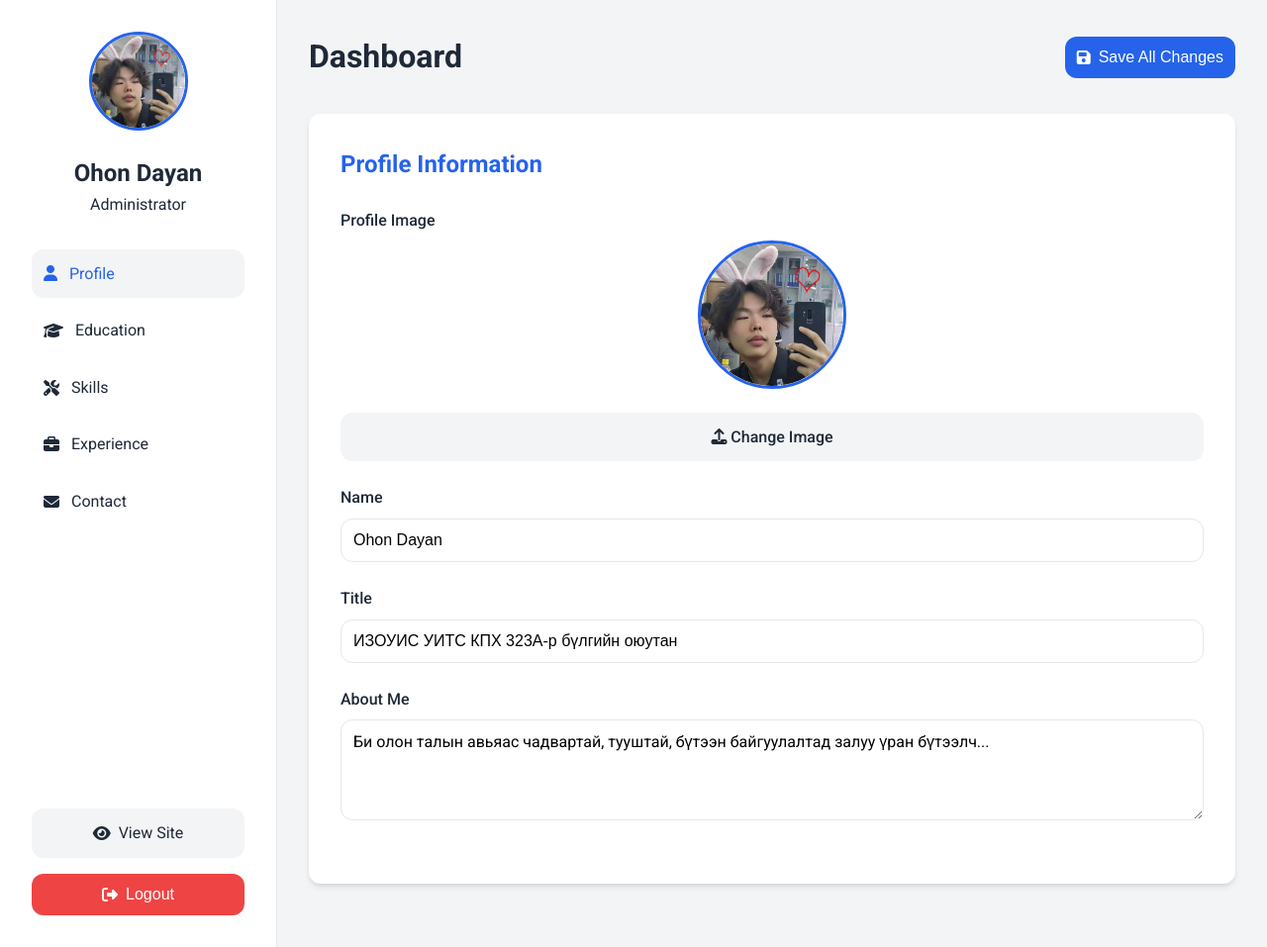
After one commit to Day9n/DayanCV, a PHP site: page /admin/dashboard.html in a window 1280 px wide. The commit adds this page. Shown: the whole page at 99% size. Run offline with PHP 8.4, Linux system fonts and the light colour scheme.

```diff
--- /dev/null
+++ b/admin/dashboard.html
@@ -0,0 +1,73 @@
+<!DOCTYPE html>
+<html lang="en">
+<head>
+    <meta charset="UTF-8">
+    <meta name="viewport" content="width=device-width, initial-scale=1.0">
+    <title>Admin Dashboard - CV Manager</title>
+    <link rel="stylesheet" href="https://cdnjs.cloudflare.com/ajax/libs/font-awesome/6.4.0/css/all.min.css">
+    <link href="https://fonts.googleapis.com/css2?family=Roboto:wght@300;400;500;700&display=swap" rel="stylesheet">
+    <link rel="stylesheet" href="../css/admin.css">
+</head>
+<body>
+    <div class="dashboard-container">
+        <nav class="sidebar">
+            <div class="admin-info">
+                <img src="../images/Dayan.jpg" alt="Admin" class="admin-avatar">
+                <h2>Ohon Dayan</h2>
+                <p>Administrator</p>
+            </div>
+            <ul class="nav-links">
+                <li class="active"><a href="#profile"><i class="fas fa-user"></i> Profile</a></li>
+                <li><a href="#education"><i class="fas fa-graduation-cap"></i> Education</a></li>
+                <li><a href="#skills"><i class="fas fa-tools"></i> Skills</a></li>
+                <li><a href="#experience"><i class="fas fa-briefcase"></i> Experience</a></li>
+                <li><a href="#contact"><i class="fas fa-envelope"></i> Contact</a></li>
+            </ul>
+            <div class="admin-actions">
+                <a href="../index.html" class="view-site"><i class="fas fa-eye"></i> View Site</a>
+                <button class="logout-btn"><i class="fas fa-sign-out-alt"></i> Logout</button>
+            </div>
+        </nav>
+
+        <main class="content">
+            <header class="dashboard-header">
+                <h1>Dashboard</h1>
+                <div class="actions">
+                    <button class="save-all"><i class="fas fa-save"></i> Save All Changes</button>
+                </div>
+            </header>
+
+            <div class="edit-sections">
+                <!-- Profile Section -->
+                <section id="profile" class="edit-section">
+                    <h2>Profile Information</h2>
+                    <div class="form-group">
+                        <label>Profile Image</label>
+                        <div class="image-upload">
+                            <img src="../images/Dayan.jpg" alt="Profile Preview" id="profilePreview">
+                            <input type="file" id="profileImage" accept="image/*">
+                            <label for="profileImage" class="upload-btn"><i class="fas fa-upload"></i> Change Image</label>
+                        </div>
+                    </div>
+                    <div class="form-group">
+                        <label>Name</label>
+                        <input type="text" value="Ohon Dayan">
+                    </div>
+                    <div class="form-group">
+                        <label>Title</label>
+                        <input type="text" value="ИЗОУИС УИТС КПХ 323А-р бүлгийн оюутан">
+                    </div>
+                    <div class="form-group">
+                        <label>About Me</label>
+                        <textarea rows="4">Би олон талын авьяас чадвартай, тууштай, бүтээн байгуулалтад залуу үран бүтээлч...</textarea>
+                    </div>
+                </section>
+
+                <!-- Other sections will be dynamically loaded -->
+            </div>
+        </main>
+    </div>
+
+    <script src="../js/admin.js"></script>
+</body>
+</html>
--- /dev/null
+++ b/css/admin.css
@@ -0,0 +1,281 @@
+:root {
+    --primary-color: #2563eb;
+    --secondary-color: #3b82f6;
+    --accent-color: #60a5fa;
+    --text-color: #1f2937;
+    --light-gray: #f3f4f6;
+    --border-radius: 12px;
+    --box-shadow: 0 4px 6px -1px rgba(0, 0, 0, 0.1), 0 2px 4px -1px rgba(0, 0, 0, 0.06);
+}
+
+* {
+    margin: 0;
+    padding: 0;
+    box-sizing: border-box;
+}
+
+body {
+    font-family: 'Roboto', sans-serif;
+    line-height: 1.6;
+    color: var(--text-color);
+    background: var(--light-gray);
+}
+
+/* Login Page Styles */
+.login-container {
+    min-height: 100vh;
+    display: flex;
+    align-items: center;
+    justify-content: center;
+    padding: 2rem;
+}
+
+.login-box {
+    background: white;
+    padding: 2rem;
+    border-radius: var(--border-radius);
+    box-shadow: var(--box-shadow);
+    width: 100%;
+    max-width: 400px;
+}
+
+.login-box h1 {
+    color: var(--primary-color);
+    margin-bottom: 1.5rem;
+    text-align: center;
+    display: flex;
+    align-items: center;
+    justify-content: center;
+    gap: 0.5rem;
+}
+
+.form-group {
+    margin-bottom: 1.5rem;
+}
+
+.form-group label {
+    display: block;
+    margin-bottom: 0.5rem;
+    color: var(--text-color);
+    font-weight: 500;
+}
+
+.form-group input {
+    width: 100%;
+    padding: 0.75rem;
+    border: 1px solid #e5e7eb;
+    border-radius: var(--border-radius);
+    font-size: 1rem;
+    transition: border-color 0.3s ease;
+}
+
+.form-group input:focus {
+    outline: none;
+    border-color: var(--primary-color);
+}
+
+button {
+    width: 100%;
+    padding: 0.75rem;
+    background: var(--primary-color);
+    color: white;
+    border: none;
+    border-radius: var(--border-radius);
+    font-size: 1rem;
+    font-weight: 500;
+    cursor: pointer;
+    transition: background-color 0.3s ease;
+    display: flex;
+    align-items: center;
+    justify-content: center;
+    gap: 0.5rem;
+}
+
+button:hover {
+    background: var(--secondary-color);
+}
+
+.back-link {
+    display: block;
+    text-align: center;
+    margin-top: 1rem;
+    color: var(--text-color);
+    text-decoration: none;
+    font-size: 0.9rem;
+}
+
+.back-link:hover {
+    color: var(--primary-color);
+}
+
+/* Dashboard Styles */
+.dashboard-container {
+    display: flex;
+    min-height: 100vh;
+}
+
+.sidebar {
+    width: 280px;
+    background: white;
+    padding: 2rem;
+    border-right: 1px solid #e5e7eb;
+    display: flex;
+    flex-direction: column;
+}
+
+.admin-info {
+    text-align: center;
+    margin-bottom: 2rem;
+}
+
+.admin-avatar {
+    width: 100px;
+    height: 100px;
+    border-radius: 50%;
+    margin-bottom: 1rem;
+    object-fit: cover;
+    border: 3px solid var(--primary-color);
+}
+
+.nav-links {
+    list-style: none;
+    margin-bottom: auto;
+}
+
+.nav-links li {
+    margin-bottom: 0.5rem;
+}
+
+.nav-links a {
+    display: flex;
+    align-items: center;
+    gap: 0.75rem;
+    padding: 0.75rem;
+    color: var(--text-color);
+    text-decoration: none;
+    border-radius: var(--border-radius);
+    transition: all 0.3s ease;
+}
+
+.nav-links a:hover,
+.nav-links li.active a {
+    background: var(--light-gray);
+    color: var(--primary-color);
+}
+
+.admin-actions {
+    margin-top: 2rem;
+}
+
+.view-site {
+    display: flex;
+    align-items: center;
+    justify-content: center;
+    gap: 0.5rem;
+    padding: 0.75rem;
+    color: var(--text-color);
+    text-decoration: none;
+    border-radius: var(--border-radius);
+    background: var(--light-gray);
+    margin-bottom: 1rem;
+}
+
+.logout-btn {
+    background: #ef4444;
+}
+
+.logout-btn:hover {
+    background: #dc2626;
+}
+
+.content {
+    flex: 1;
+    padding: 2rem;
+    overflow-y: auto;
+}
+
+.dashboard-header {
+    display: flex;
+    justify-content: space-between;
+    align-items: center;
+    margin-bottom: 2rem;
+}
+
+.edit-section {
+    background: white;
+    padding: 2rem;
+    border-radius: var(--border-radius);
+    box-shadow: var(--box-shadow);
+    margin-bottom: 2rem;
+}
+
+.edit-section h2 {
+    color: var(--primary-color);
+    margin-bottom: 1.5rem;
+}
+
+.image-upload {
+    text-align: center;
+}
+
+#profilePreview {
+    width: 150px;
+    height: 150px;
+    border-radius: 50%;
+    object-fit: cover;
+    margin-bottom: 1rem;
+    border: 3px solid var(--primary-color);
+}
+
+#profileImage {
+    display: none;
+}
+
+.upload-btn {
+    display: inline-flex;
+    align-items: center;
+    gap: 0.5rem;
+    padding: 0.75rem 1.5rem;
+    background: var(--light-gray);
+    color: var(--text-color);
+    border-radius: var(--border-radius);
+    cursor: pointer;
+    transition: all 0.3s ease;
+}
+
+.upload-btn:hover {
+    background: var(--primary-color);
+    color: white;
+}
+
+textarea {
+    width: 100%;
+    padding: 0.75rem;
+    border: 1px solid #e5e7eb;
+    border-radius: var(--border-radius);
+    font-size: 1rem;
+    font-family: inherit;
+    resize: vertical;
+}
+
+textarea:focus {
+    outline: none;
+    border-color: var(--primary-color);
+}
+
+/* Responsive Design */
+@media (max-width: 768px) {
+    .dashboard-container {
+        flex-direction: column;
+    }
+
+    .sidebar {
+        width: 100%;
+        border-right: none;
+        border-bottom: 1px solid #e5e7eb;
+    }
+
+    .content {
+        padding: 1rem;
+    }
+}
--- /dev/null
+++ b/js/admin.js
@@ -0,0 +1,86 @@
+document.addEventListener('DOMContentLoaded', function() {
+    // Profile Image Preview
+    const profileImage = document.getElementById('profileImage');
+    const profilePreview = document.getElementById('profilePreview');
+
+    if (profileImage && profilePreview) {
+        profileImage.addEventListener('change', function(e) {
+            const file = e.target.files[0];
+            if (file) {
+                const reader = new FileReader();
+                reader.onload = function(e) {
+                    profilePreview.src = e.target.result;
+                };
+                reader.readAsDataURL(file);
+            }
+        });
+    }
+
+    // Navigation
+    const navLinks = document.querySelectorAll('.nav-links a');
+    navLinks.forEach(link => {
+        link.addEventListener('click', function(e) {
+            e.preventDefault();
+            // Remove active class from all links
+            navLinks.forEach(l => l.parentElement.classList.remove('active'));
+            // Add active class to clicked link
+            this.parentElement.classList.add('active');
+            // Load section content
+            loadSection(this.getAttribute('href').substring(1));
+        });
+    });
+
+    // Save Changes
+    const saveButton = document.querySelector('.save-all');
+    if (saveButton) {
+        saveButton.addEventListener('click', saveChanges);
+    }
+
+    // Logout
+    const logoutButton = document.querySelector('.logout-btn');
+    if (logoutButton) {
+        logoutButton.addEventListener('click', function() {
+            if (confirm('Are you sure you want to logout?')) {
+                window.location.href = '../index.html';
+            }
+        });
+    }
+});
+
+// Function to load section content
+function loadSection(sectionId) {
+    // Hide all sections
+    document.querySelectorAll('.edit-section').forEach(section => {
+        section.style.display = 'none';
+    });
+
+    // Show selected section
+    const selectedSection = document.getElementById(sectionId);
+    if (selectedSection) {
+        selectedSection.style.display = 'block';
+    }
+}
+
+// Function to save changes
+function saveChanges() {
+    // Collect all form data
+    const formData = new FormData();
+
+    // Add profile image if changed
+    const profileImage = document.getElementById('profileImage');
+    if (profileImage && profileImage.files[0]) {
+        formData.append('profile_image', profileImage.files[0]);
+    }
+
+    // Add other form data
+    const name = document.querySelector('input[value="Ohon Dayan"]').value;
+    const title = document.querySelector('input[value="ИЗОУИС УИТС КПХ 323А-р бүлгийн оюутан"]').value;
+    const aboutMe = document.querySelector('textarea').value;
+
+    formData.append('name', name);
+    formData.append('title', title);
+    formData.append('about_me', aboutMe);
+
+    // Show success message
+    alert('Changes saved successfully!');
+}
```
Also changed, not shown: css/style.css (+27 -0 lines), index.html (+18 -2 lines).
